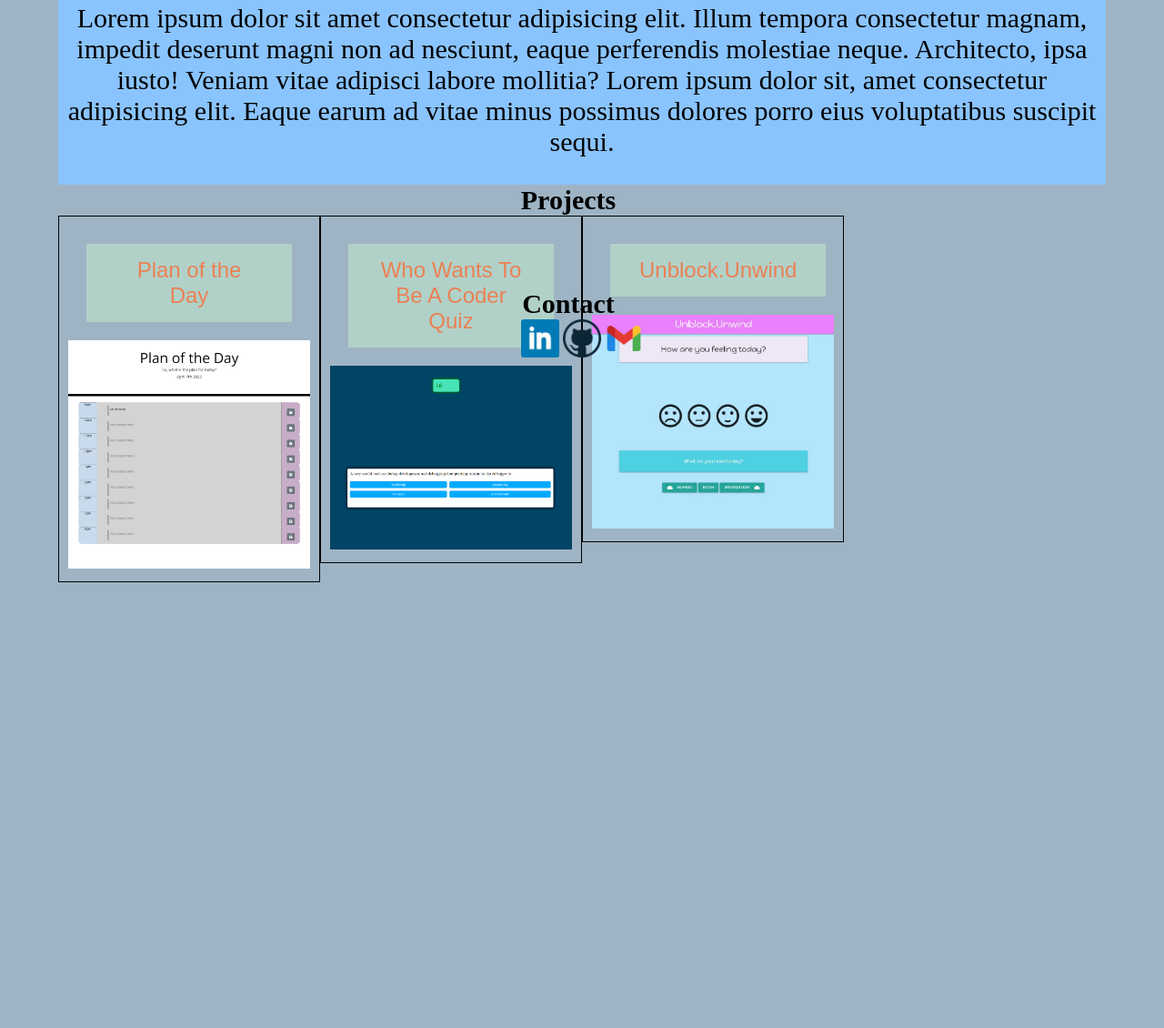
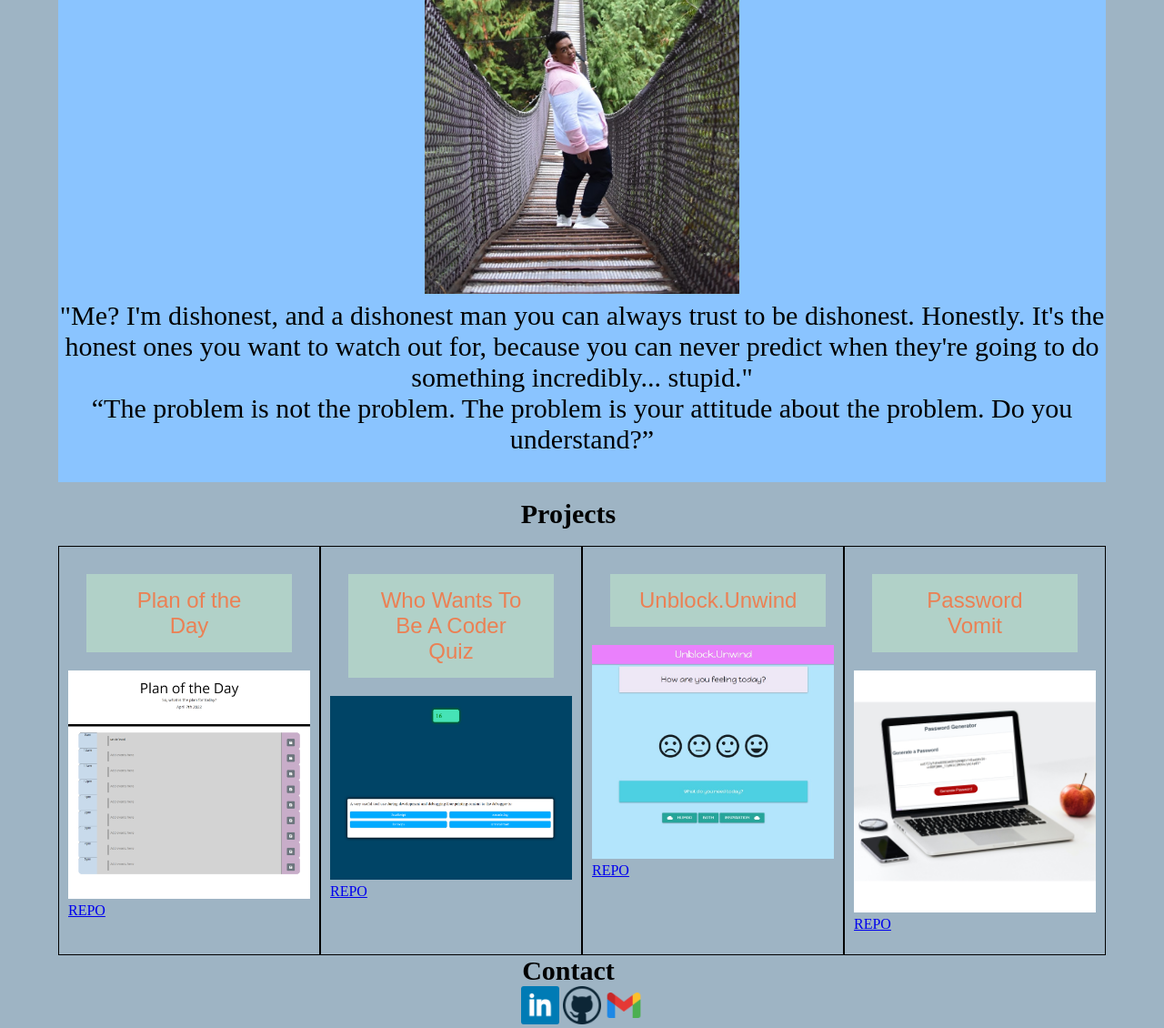
Before and after one commit to Rsaldaen/RyanSPortafoglio, a plain HTML site: page index.html in a window 1280 px wide. Shown: the part 403-1533 px from the top of the page at 91% size. Before the commit the page ends 1043 px from the top, so only its background shows below. Drawn offline with Linux system fonts and the light colour scheme.

Commit message:
Updating portfolio 1.0

```diff
--- a/assets/styles.css
+++ b/assets/styles.css
@@ -42,6 +42,7 @@ button {
     float: left;
     width: 25%;
     flex-wrap: wrap;
+    height: 450px;
   }
 
 #Projects  {
@@ -65,7 +66,7 @@ header {
 }
 
 #Contact {
-  position: fixed;
+  position:static;
   text-align: center;
   bottom: 0px;
   width: 100%;
--- a/index.html
+++ b/index.html
@@ -20,6 +20,7 @@
                     <a href=#About>ABOUT</a>
                     <a href=#Projects>PROJECTS</a>
                     <a href=#Contact>CONTACT</a>
+                    <a href=https://drive.google.com/file/d/1ICp0f0YptKFkCxeuU7ah8ZAimzFtwQS7/view>RESUME</a>
                 </nav>
             </div>
         </header>
@@ -29,12 +30,16 @@
                 <section id="About">
                     <div class="col-left">
                         <h2>About</h2>
-                        <img src="./assets/images/ProfilePic.jpg" alt="profile pic 1"/>
+                        <br>
+                        <img src="./assets/images/bridgelook.JPG" alt="profile pic 1" style="width:30%;height:30%;/>
                     </div>
                     <div class="col-right">
                         <div>
                             <p>
-                                Lorem ipsum dolor sit amet consectetur adipisicing elit. Illum tempora consectetur magnam, impedit deserunt magni non ad nesciunt, eaque perferendis molestiae neque. Architecto, ipsa iusto! Veniam vitae adipisci labore mollitia? Lorem ipsum dolor sit, amet consectetur adipisicing elit. Eaque earum ad vitae minus possimus dolores porro eius voluptatibus suscipit sequi.
+                                "Me? I'm dishonest, and a dishonest man you can always trust to be dishonest. Honestly. It's the honest ones you want to watch out for, because you can never predict when they're going to do something incredibly... stupid."
+                            </p>
+                            <p>
+                                “The problem is not the problem. The problem is your attitude about the problem. Do you understand?”
                             </p>
                         </div>
                     </div>
@@ -42,15 +47,18 @@
             </div>
             <div>
                 <div>
+                    <br>
             <section id = Projects>
                 <h2>Projects</h2>
                 </div>
+                <br>
                 <div>
                     <figure class="works">
                     <h3>
                         <button onclick="window.location.href='https://rsaldaen.github.io/Plan-of-the-Day/';">Plan of the Day</button>
                     </h3>
                      <img src="./assets/images/PlanOfTheDay.png" alt="PlanOfTheDayPic"/>
+                     <a href='https://github.com/Rsaldaen/Plan-of-the-Day'>REPO</a>
                 </figure>
                 </div>
 
@@ -59,26 +67,30 @@
                             <h3><button onclick="window.location.href='https://rsaldaen.github.io/who_wants_to_be_a_Coder_quiz/';">Who Wants To Be A Coder Quiz</button>
                             </h3>
                         <img src="./assets/images/Code_Quiz.png" alt="CodeQuizPic"/>
-                    </div>
+                        <a href='https://github.com/Rsaldaen/who_wants_to_be_a_Coder_quiz'>REPO</a>
                     </figure>
+                </div>
 
                 <div>
                     <figure class="works">
                         <h3><button onclick="window.location.href='https://christinaa126.github.io/unblock-unwind/';">Unblock.Unwind</button>
                         </h3>
                         <img src="./assets/images/UnblockUnwind.jpg" alt="UnblockUnwindPic"/>
-                    </figure>
-                </div>
-
-                <!-- <div>
-                    <figure class="works">
-                        <h3><button onclick="window.location.href='https://pxhere.com/en/photo/1612029';">Weather App</button>
-                        </h3>
-                        <img src="./assets/images/project004.jpg" alt="project picture 4"/>
+                        <a href='https://github.com/Rsaldaen/Project-1-Unblock.Unwind'>REPO</a>
                     </figure>
                 </div>
 
                 <div>
+                    <figure class="works">
+                        <h3><button onclick="window.location.href='https://rsaldaen.github.io/Password-Vomit/';">Password Vomit</button>
+                        </h3>
+                        <img src="./assets/images/PasswordGenerator.png" alt="project picture 4"/>
+                        <a href='https://github.com/Rsaldaen/Password-Vomit'>REPO</a>
+                </figure>
+                        <br>
+                </div>
+
+                <!-- <div>
                     <figure class="works">
                         <h3><button onclick="window.location.href='https://pxhere.com/en/photo/1612029';">ToDo List</button>
                         </h3>
@@ -96,19 +108,17 @@
             </section>
 
         </main>
-    <body>
+    </body>
+        <br>
+        <body>
             <div>
                 <section id="Contact">
                     <h2>Contact</h2>
-                    <a href="https://www.linkedin.com/in/ryan-saldaen-9a7070238/"><img src="./assets/images/Linkedin_icon.png" alt="Future Linkedin link" style="width:42px;height:42px;"></a>
+                    <a href="https://www.linkedin.com/in/ryan-saldaen/"><img src="./assets/images/Linkedin_icon.png" alt="Future Linkedin link" style="width:42px;height:42px;"></a>
                     <a href="https://github.com/Rsaldaen"><img src="./assets/images/GitHub_icon.png" alt="GitHub link" style="width:42px;height:42px;"></a>
                     <a href="mailto:ryan.saldaen@gmail.com"><img src="./assets/images/Gmail_Icon.png" alt="Gmail link" style="width:42px;height:42px;"></a>
                 </section>
             </div>
-    </body>
-
-
-
 
     </body>
 
```
Also changed, not shown: assets/images/PasswordGenerator.png (added), assets/images/bridgelook.JPG (added).
